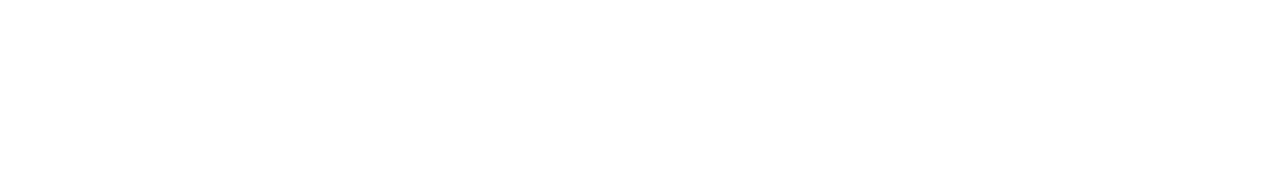
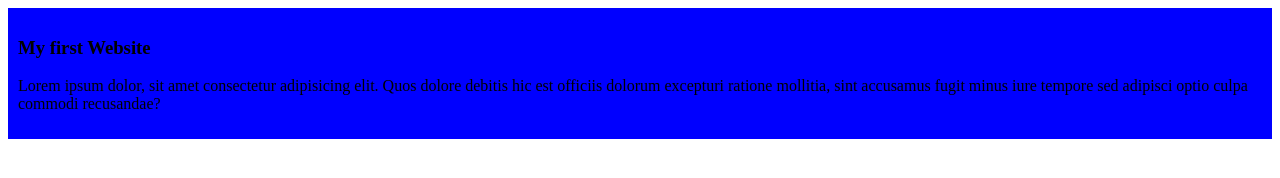
Before and after one commit to mahedihassan786/my-simple-website, a plain HTML site: page index.html in a window 1280 px wide. Drawn offline with Linux system fonts and the light colour scheme.

Commit message:
added the first blog

```diff
--- a/index.html
+++ b/index.html
@@ -4,8 +4,12 @@
     <meta charset="UTF-8">
     <meta name="viewport" content="width=device-width, initial-scale=1.0">
     <title>My Simple Website</title>
+    <link rel="stylesheet" href="style/blog.css">
 </head>
 <body>
-
+    <div>
+        <h3>My first Website</h3>
+        <P>Lorem ipsum dolor, sit amet consectetur adipisicing elit. Quos dolore debitis hic est officiis dolorum excepturi ratione mollitia, sint accusamus fugit minus iure tempore sed adipisci optio culpa commodi recusandae?</P>
+    </div>
 </body>
 </html>
--- /dev/null
+++ b/style/blog.css
@@ -0,0 +1,4 @@
+div{
+    background-color: blue;
+    padding: 10px;
+}
```
